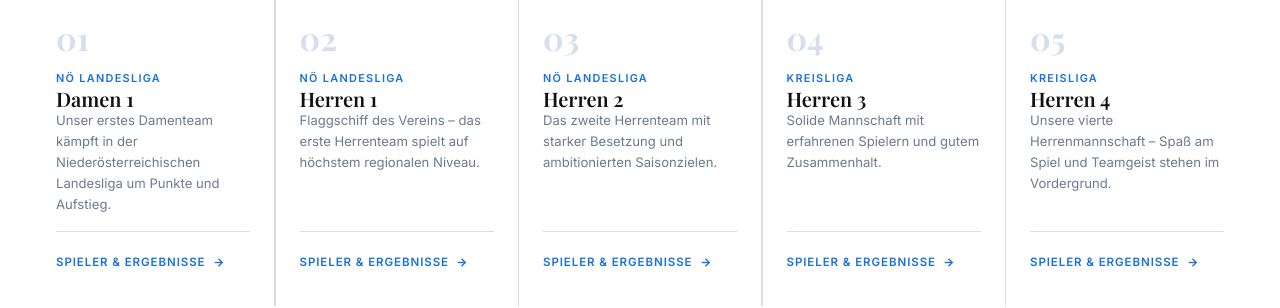
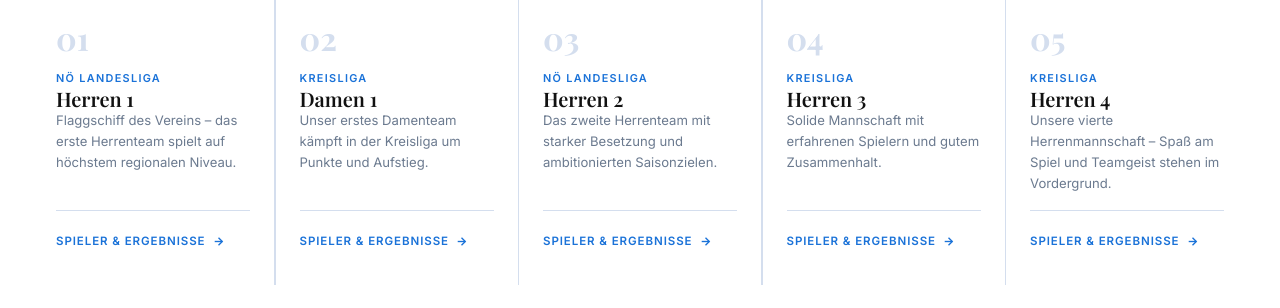
Before and after one commit to timharreither-cmyk/tct-prod, a Vue app: page / in a window 1280 px wide. Shown: the part 4884-5192 px from the top of the page. Built offline with nearby package versions, Linux system fonts and the light colour scheme; no server answers; a web font is replaced by a local one.

Commit message:
Damenmannschaft + Clubhouse

```diff
--- a/index.html
+++ b/index.html
@@ -5,7 +5,8 @@
     <meta name="viewport" content="width=device-width, initial-scale=1.0" />
     <meta name="description" content="Tennisclub Tulln – Leidenschaft für Tennis seit Jahrzehnten. Mitgliedschaft, Platzbuchung, Tennisschule und mehr." />
     <meta name="theme-color" content="#0D2040" />
-    <link rel="icon" type="image/svg+xml" href="/favicon.svg" />
+    <link rel="icon" type="image/jpeg" href="/TCT_Logo.jpg" />
+    <link rel="apple-touch-icon" href="/TCT_Logo.jpg" />
     <title>Tennisclub Tulln — TCT</title>
   </head>
   <body>
--- a/src/components/FacilitiesSection.vue
+++ b/src/components/FacilitiesSection.vue
@@ -1,7 +1,7 @@
 <script setup>
 import imgOutdoor from '../assets/club-images/27a736696d930a0ebada09fc03f3f6c411e04f51.jpg'
 import imgHall from '../assets/club-images/036334c08b2d997cfeae95be364676f9baad1380.jpg'
-import imgClubhouse from '../assets/club-images/66407aec948f3c1ab2f82afa13ec7ae65c4e82a2.jpg'
+import imgClubhouse from '../assets/club-images/7d650a5e6d988d9b96465896254d5122f3cf26b1.JPG'
 
 const facilities = [
   {
--- a/src/components/TeamsSection.vue
+++ b/src/components/TeamsSection.vue
@@ -3,8 +3,8 @@ import imgTeam1 from '../assets/club-images/aa064eebff59ade73e4709f3913d5426e34f
 import imgTeam2 from '../assets/club-images/4985a81dab06543f9c3a2569b5a4f20a144f425a.jpg'
 
 const teams = [
-  { id: 1, name: 'Damen 1', league: 'NÖ Landesliga', description: 'Unser erstes Damenteam kämpft in der Niederösterreichischen Landesliga um Punkte und Aufstieg.' },
-  { id: 2, name: 'Herren 1', league: 'NÖ Landesliga', description: 'Flaggschiff des Vereins – das erste Herrenteam spielt auf höchstem regionalen Niveau.' },
+  { id: 1, name: 'Herren 1', league: 'NÖ Landesliga', description: 'Flaggschiff des Vereins – das erste Herrenteam spielt auf höchstem regionalen Niveau.' },
+  { id: 2, name: 'Damen 1', league: 'Kreisliga', description: 'Unser erstes Damenteam kämpft in der Kreisliga um Punkte und Aufstieg.' },
   { id: 3, name: 'Herren 2', league: 'NÖ Landesliga', description: 'Das zweite Herrenteam mit starker Besetzung und ambitionierten Saisonzielen.' },
   { id: 4, name: 'Herren 3', league: 'Kreisliga', description: 'Solide Mannschaft mit erfahrenen Spielern und gutem Zusammenhalt.' },
   { id: 5, name: 'Herren 4', league: 'Kreisliga', description: 'Unsere vierte Herrenmannschaft – Spaß am Spiel und Teamgeist stehen im Vordergrund.' },
```
